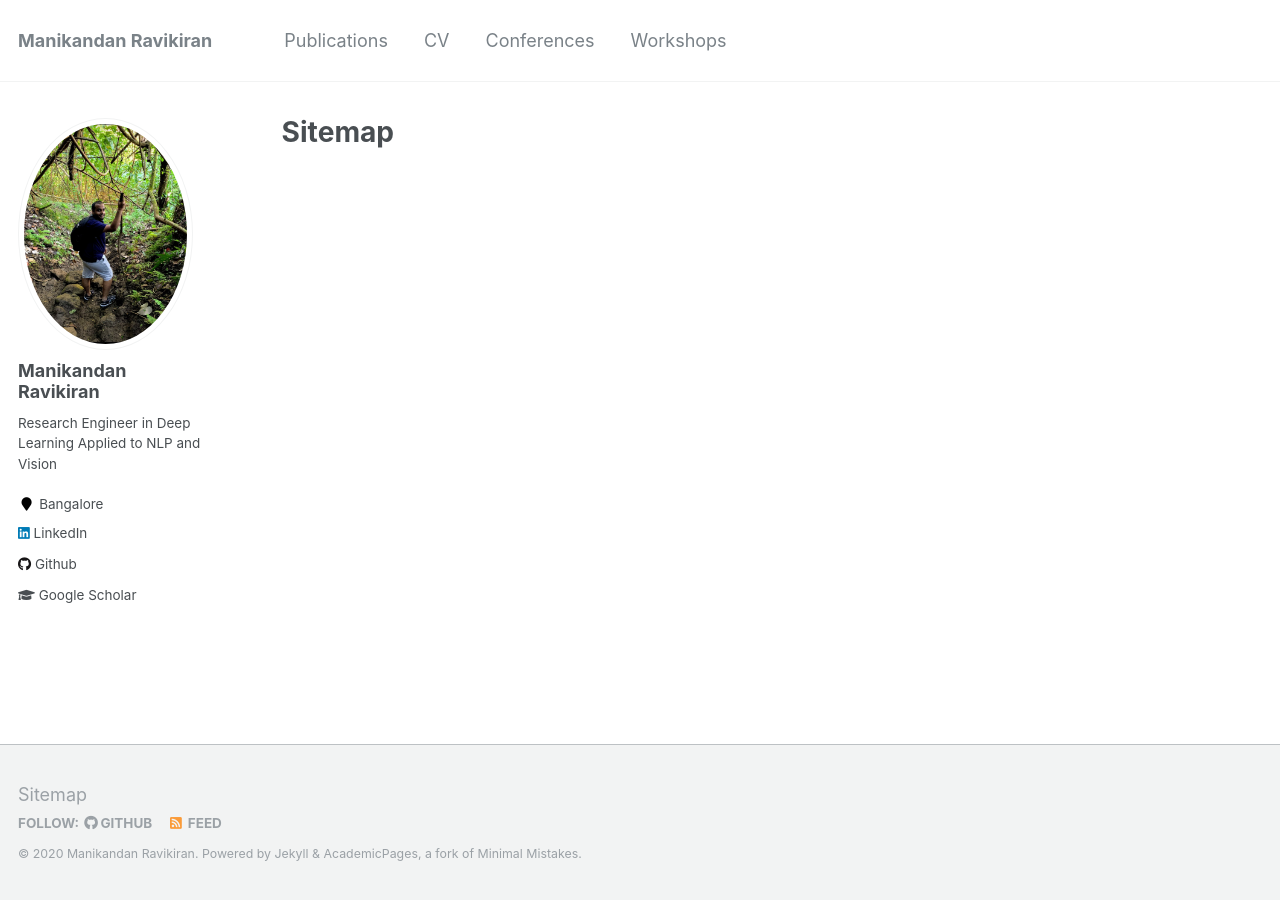
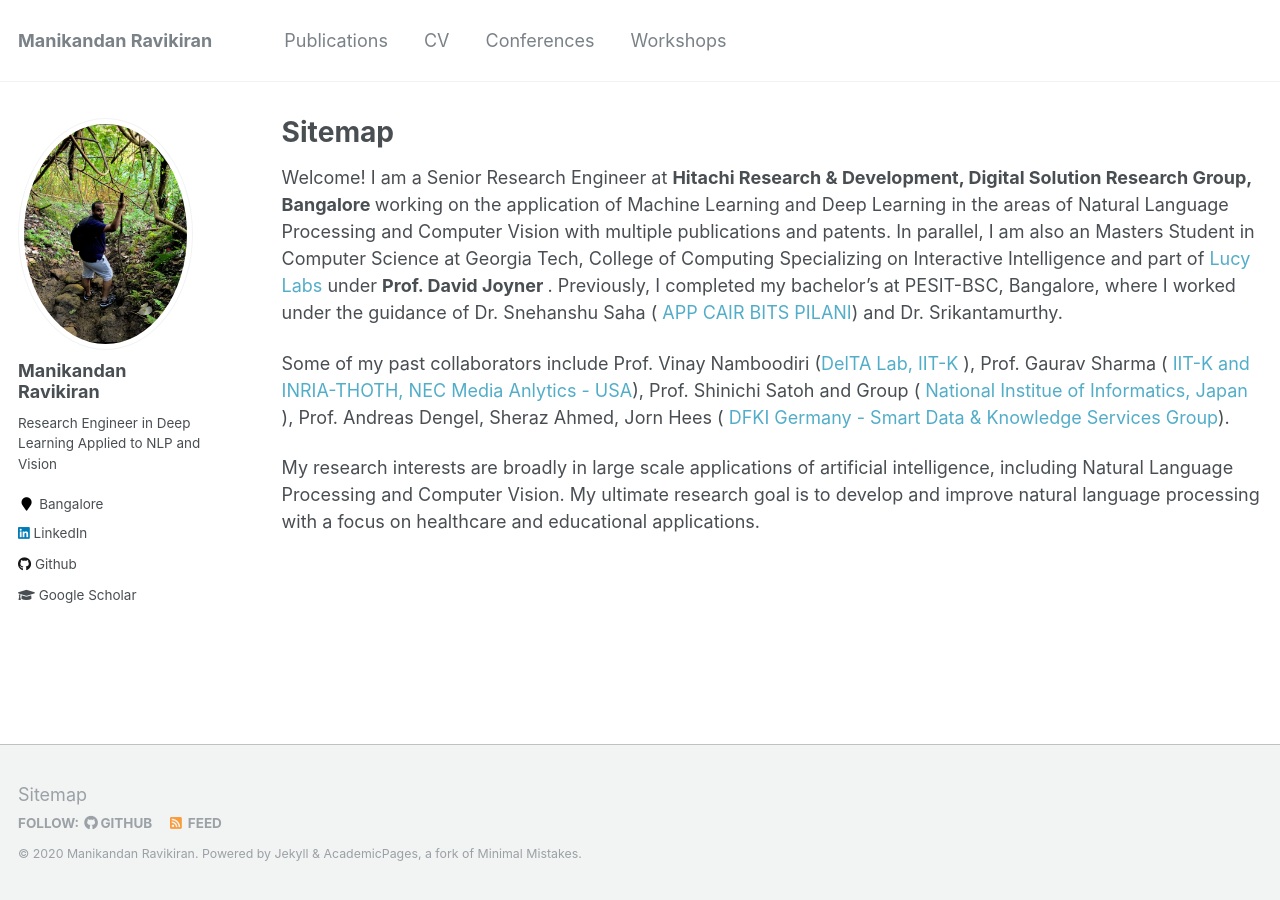
Before and after one commit to manikandan-ravikiran/manikandan-ravikiran.github.io.backup, a Jekyll site: the page built from _pages/sitemap.md, in a window 1280 px wide. Built offline with Jekyll 4.4.1, drawn with Linux system fonts in a browser that asks for light colours.

Commit message:
Updated Sitemap

```diff
--- a/_pages/sitemap.md
+++ b/_pages/sitemap.md
@@ -1,38 +1,12 @@
 ---
 layout: archive
 title: "Sitemap"
-permalink: /sitemaps/
+permalink: /sitemap/
 author_profile: true
 ---
-<!-----
-{% include base_path %}
 
-A list of all the posts and pages found on the site. For you robots out there is an [XML version]({{ base_path }}/sitemap.xml) available for digesting as well.
+Welcome! I am a Senior Research Engineer at <b> Hitachi Research & Development, Digital Solution Research Group, Bangalore </b> working on the application of Machine Learning and Deep Learning in the areas of Natural Language Processing and Computer Vision with multiple publications and patents. In parallel, I am also an Masters Student in Computer Science at Georgia Tech, College of Computing Specializing on Interactive Intelligence and part of <a href="http://www.davidjoyner.net/" style="text-decoration: none;"> Lucy Labs </a> under <b> Prof. David Joyner </b>. Previously, I completed my bachelor's at PESIT-BSC, Bangalore, where I worked under the guidance of  Dr. Snehanshu Saha (<a href="https://www.linkedin.com/in/snehanshusaha/" style="text-decoration: none;"> APP CAIR BITS PILANI</a>) and Dr. Srikantamurthy.
 
-<h2>Pages</h2>
-{% for post in site.pages %}
-  {% include archive-single.html %}
-{% endfor %}
+Some of my past collaborators include Prof. Vinay Namboodiri (<a href="http://deltalab.iitk.ac.in/" style="text-decoration: none;">DelTA Lab, IIT-K </a>), Prof. Gaurav Sharma (<a href="http://grvsharma.com" style="text-decoration: none;"> IIT-K and INRIA-THOTH, NEC Media Anlytics - USA</a>),  Prof. Shinichi Satoh and Group (<a href="http://www.satoh-lab.nii.ac.jp/" style="text-decoration: none;"> National Institue of Informatics, Japan </a>), Prof. Andreas Dengel, Sheraz Ahmed, Jorn Hees (<a href="https://www.dfki.de/en/web/research/research-departments-and-groups/smart-data-knowledge-services/team-sds/" style="text-decoration: none;">   DFKI Germany - Smart Data & Knowledge Services Group</a>).
 
-<h2>Posts</h2>
-{% for post in site.posts %}
-  {% include archive-single.html %}
-{% endfor %}
-
-{% capture written_label %}'None'{% endcapture %}
-
-{% for collection in site.collections %}
-{% unless collection.output == false or collection.label == "posts" %}
-  {% capture label %}{{ collection.label }}{% endcapture %}
-  {% if label != written_label %}
-  <h2>{{ label }}</h2>
-  {% capture written_label %}{{ label }}{% endcapture %}
-  {% endif %}
-{% endunless %}
-{% for post in collection.docs %}
-  {% unless collection.output == false or collection.label == "posts" %}
-  {% include archive-single.html %}
-  {% endunless %}
-{% endfor %}
-{% endfor %}
---->
+My research interests are broadly in large scale applications of artificial intelligence, including Natural Language Processing and Computer Vision. My ultimate research goal is to develop and improve natural language processing with a focus on healthcare and educational applications.
```
